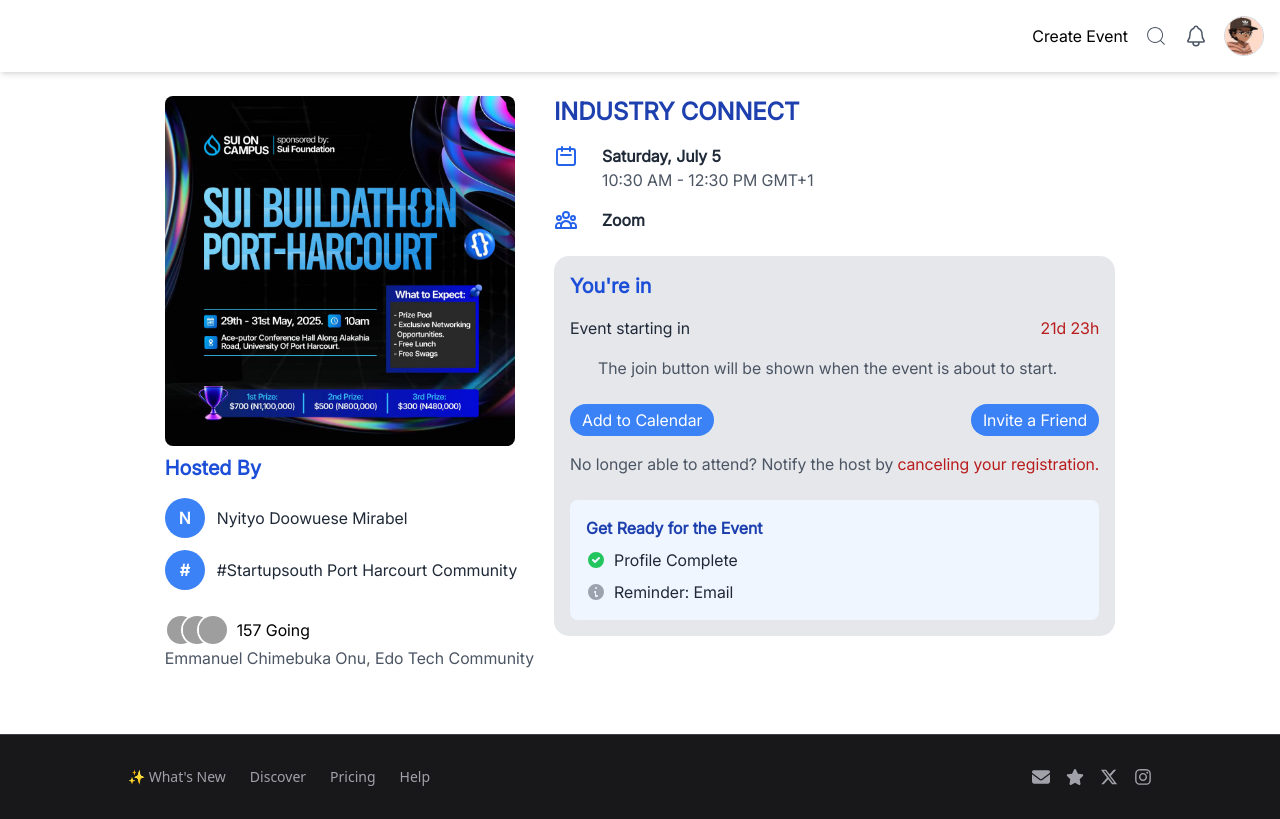
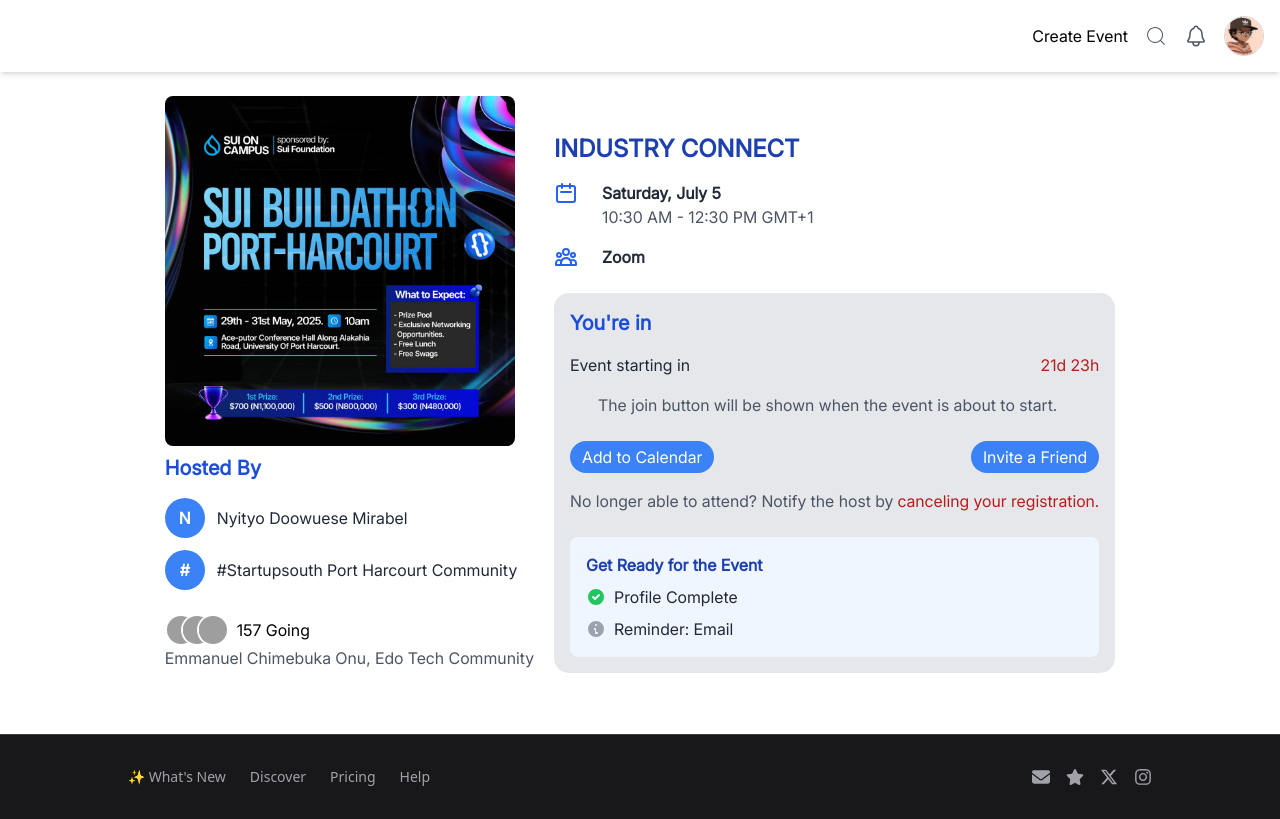
Before and after one commit to Chisomdev1/Event-planner, a React (Vite) app: page /viewevent in a window 1280 px wide. Built offline with nearby package versions, Linux system fonts and the light colour scheme; grey boxes are pictures that could not be loaded.

Commit message:
Add files via upload

```diff
--- a/src/pages/CreateEvent.jsx
+++ b/src/pages/CreateEvent.jsx
@@ -1,6 +1,7 @@
 import React, { useState } from "react";
 import MainNavbar from "../components/MainNavbar";
 import ImageUploader from "../components/ImageUpload";
+import Footer from "../components/Footer";
 
 const CreateEvent = () => {
     const [form, setForm] = useState({
@@ -139,6 +140,9 @@
                     </form>
                 </div>
             </main>
+
+
+            <Footer />
         </div>
     );
 };
--- a/src/pages/Dashboard.jsx
+++ b/src/pages/Dashboard.jsx
@@ -3,6 +3,7 @@
 import { GoDotFill } from "react-icons/go";
 import MainNavbar from "../components/MainNavbar";
 import { useNavigate } from "react-router-dom"; // <-- Add this import
+import Footer from "../components/Footer";
 
 const Dashboard = () => {
   const navigate = useNavigate(); // <-- Add this
@@ -82,6 +83,8 @@
           </div>
         </div>
       </main>
+
+      <Footer />
     </div>
   );
 };
--- a/src/pages/ViewEvent.jsx
+++ b/src/pages/ViewEvent.jsx
@@ -46,7 +46,7 @@
                 </section>
 
                 {/* Event Details Section */}
-                <section className="mb-10">
+                <section className="mb-10 sm:m-auto">
 
                     <h3 className="text-2xl font-bold mb-4 text-blue-800">INDUSTRY CONNECT</h3>
                     <ul className="space-y-4">
```
